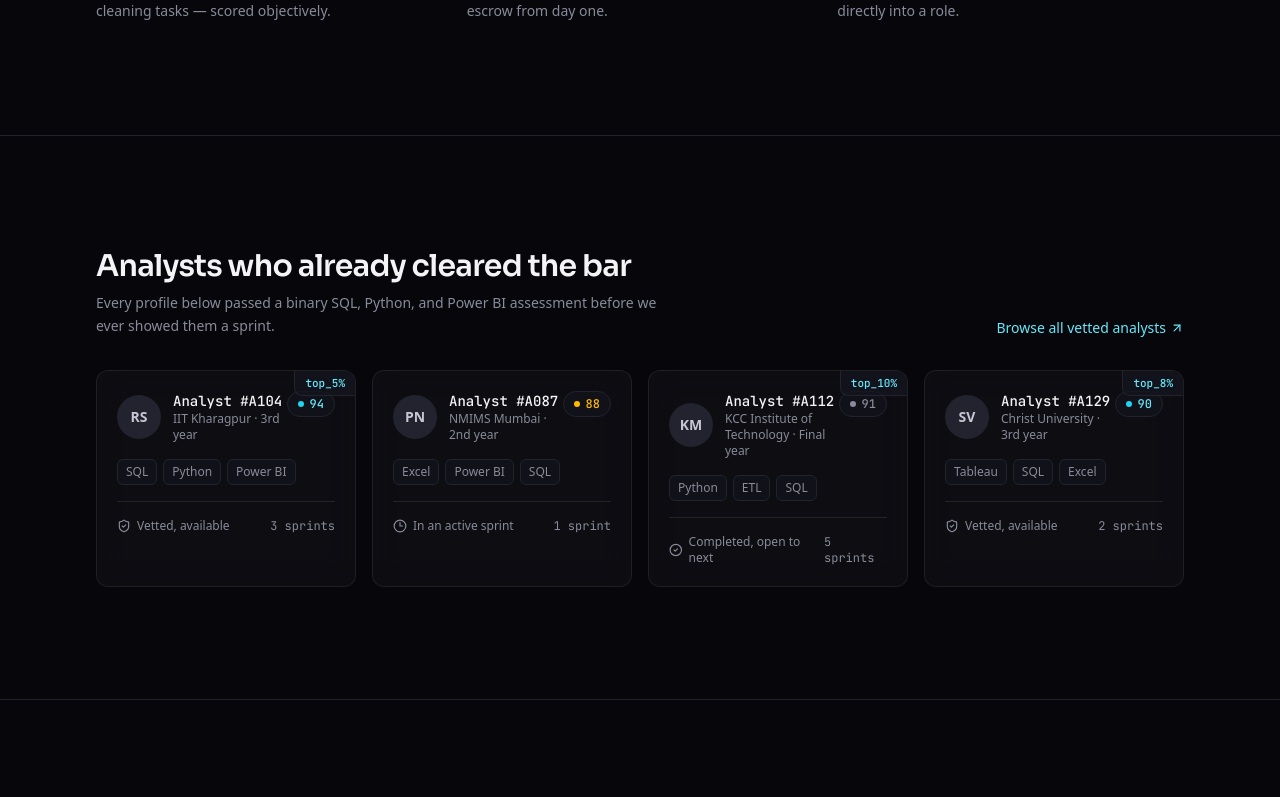
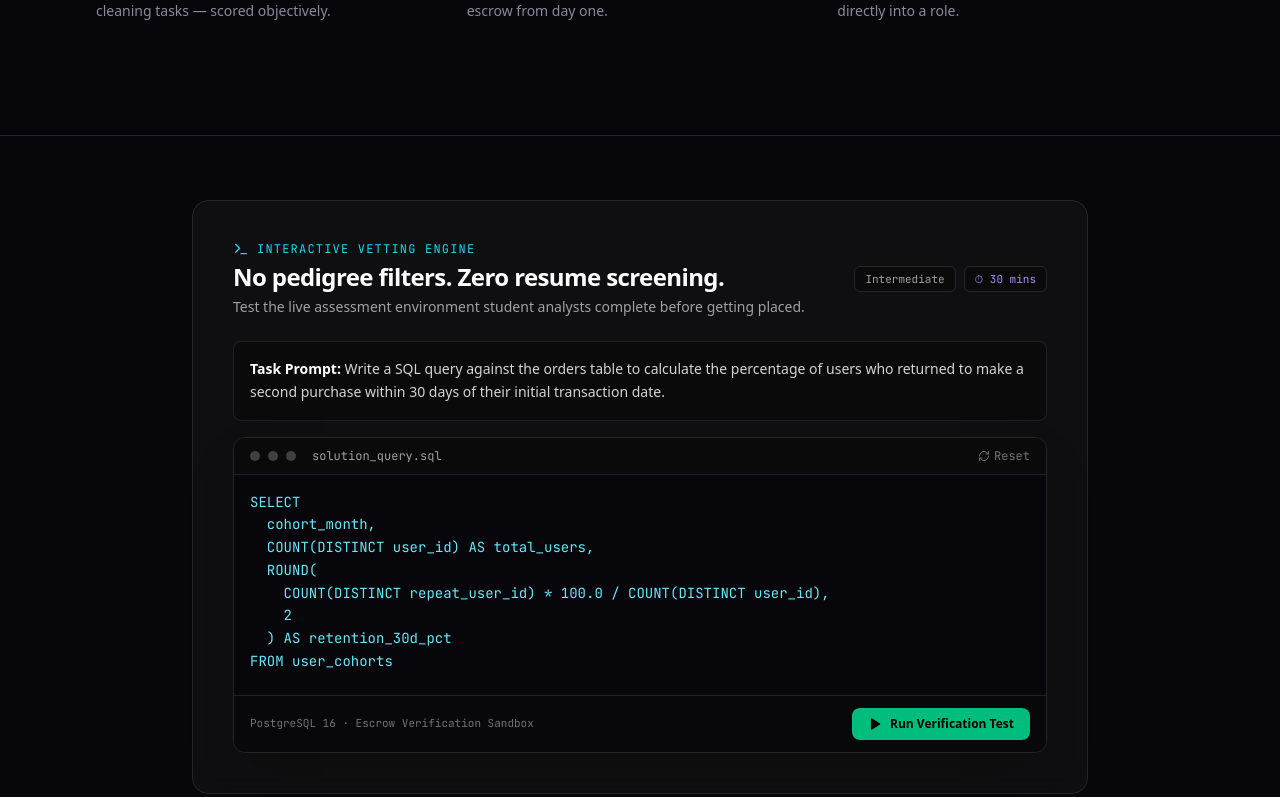
Before and after one commit to taruncal/tinyinterns-, a Next.js app: page / in a window 1280 px wide. Shown: the part 1103-1900 px from the top of the page. Built offline with nearby package versions, Linux system fonts and the light colour scheme.

Commit message:
Update page.tsx

```diff
--- a/app/page.tsx
+++ b/app/page.tsx
@@ -44,14 +44,14 @@ export default function Home() {
 
           <div className="mt-8 flex flex-col justify-center gap-3 sm:flex-row">
             <a
-              href="#for-students"
+              href="#vetting-sandbox"
               className="flex items-center justify-center gap-1.5 rounded-md bg-violet-500 px-5 py-3 text-sm font-semibold text-white transition-opacity hover:opacity-90"
             >
               Apply for Batch 1 screening
               <ArrowUpRight className="h-4 w-4" />
             </a>
             <a
-              href="#for-startups"
+              href="#sprint-calculator"
               className="glass-panel flex items-center justify-center gap-1.5 rounded-md px-5 py-3 text-sm font-semibold text-ink-100 transition-colors hover:bg-white/[0.06]"
             >
               <ShieldCheck className="h-4 w-4 text-cyan-400" />
@@ -81,6 +81,11 @@ export default function Home() {
             <Timeline steps={timelineSteps} />
           </div>
         </div>
+      </section>
+
+      {/* Interactive Vetting Sandbox Demo */}
+      <section id="vetting-sandbox" className="border-t border-ink-800">
+        <InteractiveVettingSandbox />
       </section>
 
       {/* Candidate Showcase Preview */}
@@ -132,6 +137,11 @@ export default function Home() {
         </div>
       </section>
 
+      {/* Interactive Sprint Calculator for Founders */}
+      <section id="sprint-calculator" className="border-t border-ink-800">
+        <SprintCalculator />
+      </section>
+
       {/* Footer */}
       <footer className="border-t border-ink-800">
         <div className="mx-auto flex max-w-6xl flex-col items-start justify-between gap-4 px-5 py-10 sm:flex-row sm:items-center sm:px-8">
```
